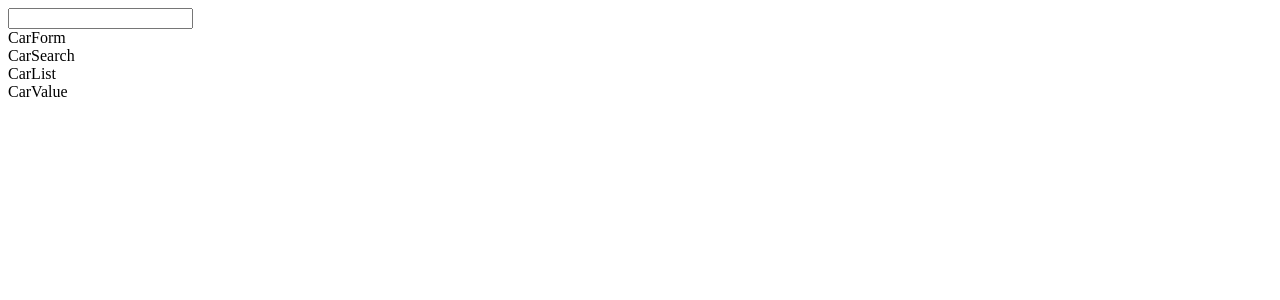
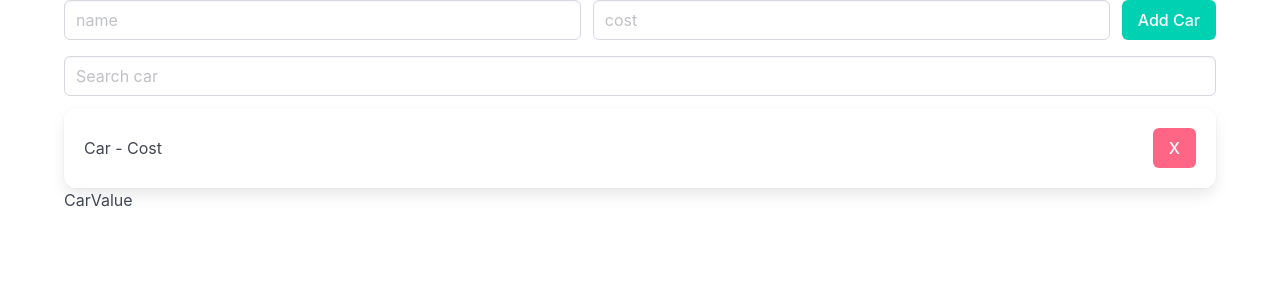
Before and after one commit to jerrychiu0863/redux-tookit-learning, a React (Vite) app: page / in a window 1280 px wide. Shown: the top 300 px of the page. Built offline with nearby package versions, Linux system fonts and the light colour scheme.

Commit message:
dispatch form inputs

```diff
--- a/src/App.tsx
+++ b/src/App.tsx
@@ -1,21 +1,16 @@
-import { useAppSelector, useAppDispatch } from "./hooks";
+import { useAppSelector } from "./hooks";
 import CarForm from "./components/CarForm";
 import CarList from "./components/CarList";
 import CarSearch from "./components/CarSearch";
 import CarValue from "./components/CarValue";
-import { changeName } from "./store";
+import 'bulma/css/bulma.min.css';
 
 export default function App() {
-  const dispatch = useAppDispatch()
-  const form = useAppSelector((state) => state.form)
+  const state = useAppSelector((state) => state.form)
 
-  const handleInputChange = (e: React.ChangeEvent<HTMLInputElement>) => {
-    dispatch(changeName(e.target.value))
-  }
-  console.log(form)
+  console.log(state)
   return (
-    <div>
-      <input onChange={handleInputChange} />
+    <div className="container">
       <CarForm />
       <CarSearch />
       <CarList />
--- a/src/components/CarForm.tsx
+++ b/src/components/CarForm.tsx
@@ -1,5 +1,24 @@
+import { useAppDispatch, useAppSelector } from "../hooks"
+import { changeName, changeCost } from "../store"
+
 export default function CarForm() {
+  const { name, cost } = useAppSelector(state => state.form)
+  const dispatch = useAppDispatch()
+
+  const handleNameChange = (e: React.ChangeEvent<HTMLInputElement>) => {
+    dispatch(changeName(e.target.value))
+  }
+
+  const handleCostChange = (e: React.ChangeEvent<HTMLInputElement>) => {
+    const carCost = parseInt(e.target.value) || 0
+    dispatch(changeCost(carCost))
+  }
+
   return (
-    <div>CarForm</div>
+    <form className="is-flex mb-4">
+      <input className="input" value={name} type="text" placeholder="name" onChange={handleNameChange} />
+      <input className="input mx-3" value={cost || ''} type="number" placeholder="cost" step={1} onChange={handleCostChange} />
+      <button className="button is-primary has-text-white">Add Car</button>
+    </form>
   )
 }
--- a/src/components/CarList.tsx
+++ b/src/components/CarList.tsx
@@ -1,5 +1,16 @@
 export default function CarList() {
   return (
-    <div>CarList</div>
+    <div className="mt-3">
+      <ul>
+        <li>
+          <div className="box">
+            <div className="is-flex is-flex-wrap-wrap is-justify-content-space-between is-align-content-center">
+              <div className="is-align-self-center">Car - Cost</div>
+              <button className="button is-danger has-text-white">X</button>
+            </div>
+          </div>
+        </li>
+      </ul>
+    </div>
   )
 }
--- a/src/components/CarSearch.tsx
+++ b/src/components/CarSearch.tsx
@@ -1,5 +1,8 @@
 export default function CarSearch() {
   return (
-    <div>CarSearch</div>
+    <div>
+
+      <input className="input" type="text" placeholder="Search car" />
+    </div>
   )
 }
--- a/src/store/index.tsx
+++ b/src/store/index.tsx
@@ -1,13 +1,22 @@
 import { configureStore } from "@reduxjs/toolkit";
 import { formReducer, changeName, changeCost } from "./slices/formSlice";
+import { carsReducer, changeSearchTerm, addCar, removeCar } from "./slices/carsSlice";
 
 const store = configureStore({
   reducer: {
-    form: formReducer
+    form: formReducer,
+    cars: carsReducer
   }
 })
 
-export { store, changeName, changeCost }
+export {
+  store,
+  changeName,
+  changeCost,
+  changeSearchTerm,
+  addCar,
+  removeCar
+}
 // Infer the `RootState` and `AppDispatch` types from the store itself
 export type RootState = ReturnType<typeof store.getState>
 // Inferred type: {posts: PostsState, comments: CommentsState, users: UsersState}
--- a/src/store/slices/carsSlice.tsx
+++ b/src/store/slices/carsSlice.tsx
@@ -1,20 +1,36 @@
-import { createSlice } from "@reduxjs/toolkit";
+import { createSlice, nanoid } from "@reduxjs/toolkit";
 import type { PayloadAction } from "@reduxjs/toolkit";
 
-export type Cars = {
+export type Car = {
   name: string;
   cost: number;
   id: string;
 }
 
-const initialState: Cars[] = []
+const initialState: { searchTerm: string; cars: Car[] } = { searchTerm: '', cars: [] }
 
 const carsSlice = createSlice({
-  name: 'car',
+  name: 'cars',
   initialState,
   reducers: {
-    addCar(state, action: PayloadAction<Cars>) {
-      state.push(action.payload)
+    changeSearchTerm(state, action: PayloadAction<string>) {
+      state.searchTerm = action.payload
+    },
+    addCar(state, action: PayloadAction<{ name: string, cost: number }>) {
+      state.cars.push({
+        name: action.payload.name,
+        cost: action.payload.cost,
+        id: nanoid()
+      })
+    },
+    removeCar(state, action: PayloadAction<string>) {
+      // const index = state.cars.findIndex(car => car.id === action.payload)
+      // state.cars.splice(index, 1)
+      const updatedCars = state.cars.filter(car => car.id !== action.payload)
+      state.cars = updatedCars;
     }
   }
 })
+
+export const carsReducer = carsSlice.reducer;
+export const { changeSearchTerm, addCar, removeCar } = carsSlice.actions
--- a/src/store/slices/formSlice.tsx
+++ b/src/store/slices/formSlice.tsx
@@ -1,13 +1,14 @@
 import { createSlice } from "@reduxjs/toolkit";
+import type { PayloadAction } from "@reduxjs/toolkit";
 
 const formSlice = createSlice({
   name: 'form',
   initialState: { name: '', cost: 0 },
   reducers: {
-    changeName(state, action) {
+    changeName(state, action: PayloadAction<string>) {
       state.name = action.payload
     },
-    changeCost(state, action) {
+    changeCost(state, action: PayloadAction<number>) {
       state.cost = action.payload
     }
   }
```
